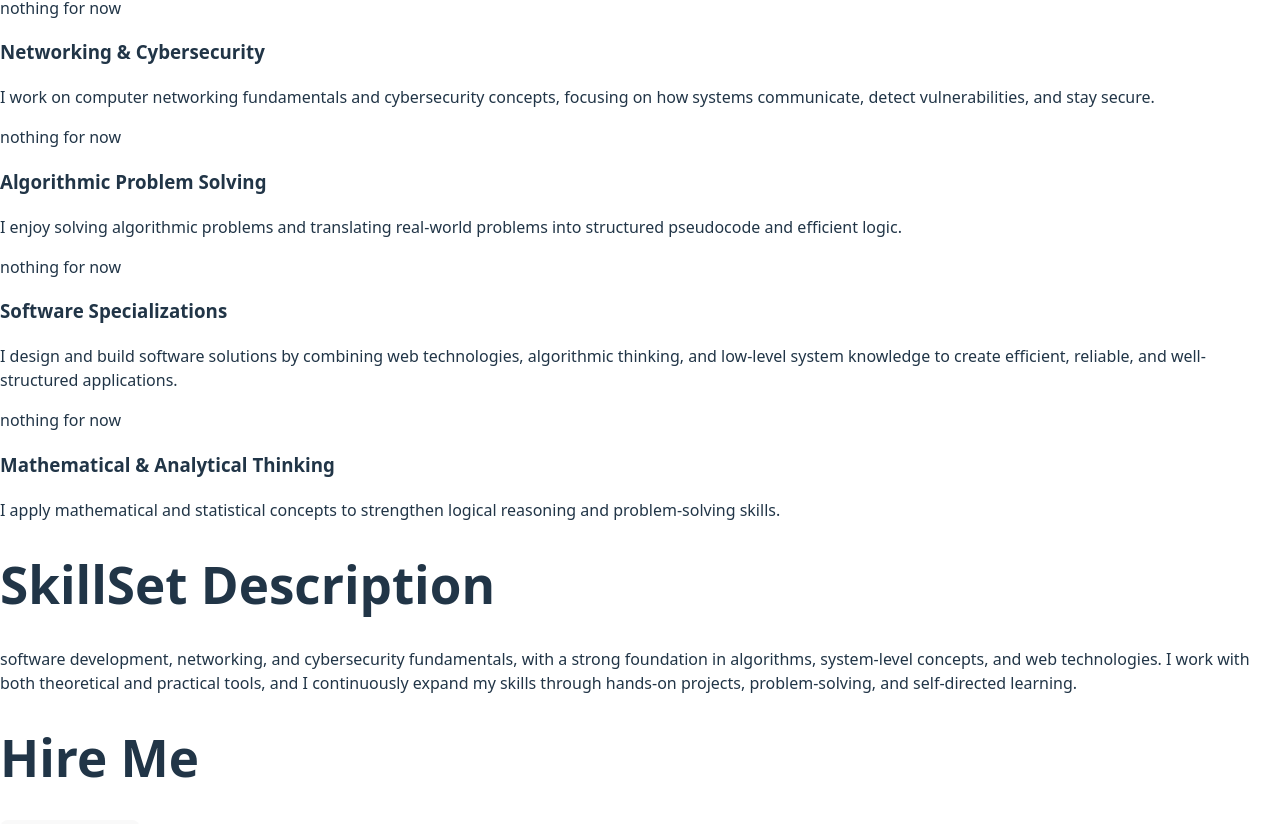
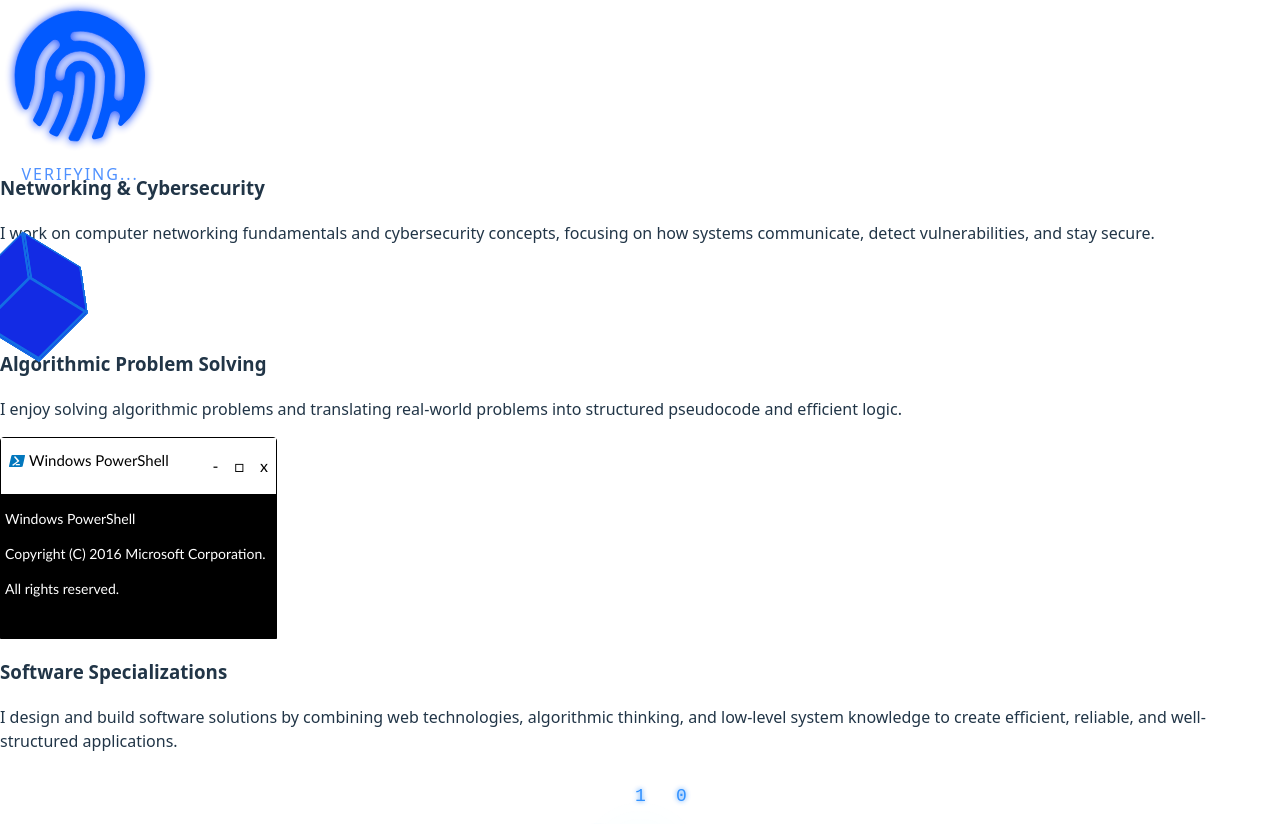
Before and after one commit to Chiraz-hub/My_Website, a React (Vite) app: page / in a window 1280 px wide. Shown: the part 603-1427 px from the top of the page. Built offline with nearby package versions, Linux system fonts and the light colour scheme.

Commit message:
Rendered the Icons in there places

```diff
--- a/src/Page_components/Activity/act.tsx
+++ b/src/Page_components/Activity/act.tsx
@@ -1,28 +1,32 @@
 import Cards from '../Formats/Card'
+import SecBtn from './ActIcon/SecBtn'
+import Math from './ActIcon/Math'
+import PrblmS from './ActIcon/PrblmS'
+import Soft from './ActIcon/Soft'
   const Act = [
     {
      id: 1,
      title: 'Networking & Cybersecurity',
      description: 'I work on computer networking fundamentals and cybersecurity concepts, focusing on how systems communicate, detect vulnerabilities, and stay secure.',
-     logo: 'nothing for now'
+     logo: <SecBtn />
     },
     {
      id: 2,
      title: 'Algorithmic Problem Solving',
      description: 'I enjoy solving algorithmic problems and translating real-world problems into structured pseudocode and efficient logic.',
-     logo: 'nothing for now'
+     logo: <PrblmS />
     },
     {
      id: 3,
      title: 'Software Specializations',
      description: 'I design and build software solutions by combining web technologies, algorithmic thinking, and low-level system knowledge to create efficient, reliable, and well-structured applications.',
-     logo:'nothing for now'
+     logo: <Soft />
     },
     {
       id: 4,
       title: 'Mathematical & Analytical Thinking',
       description: 'I apply mathematical and statistical concepts to strengthen logical reasoning and problem-solving skills.',
-      logo: 'nothing for now'
+      logo: <Math />
     }
   ];
 function Activity(){
@@ -32,10 +36,10 @@ function Activity(){
          <div className = 'card-container'>
         {Act.map((item, index) => (
           <Cards
-            key={index}
+            logo={item.logo}
             title={item.title}
             description={item.description}
-            logo={item.logo}
+            key={index}
           />
         ))}
          </div>
```
